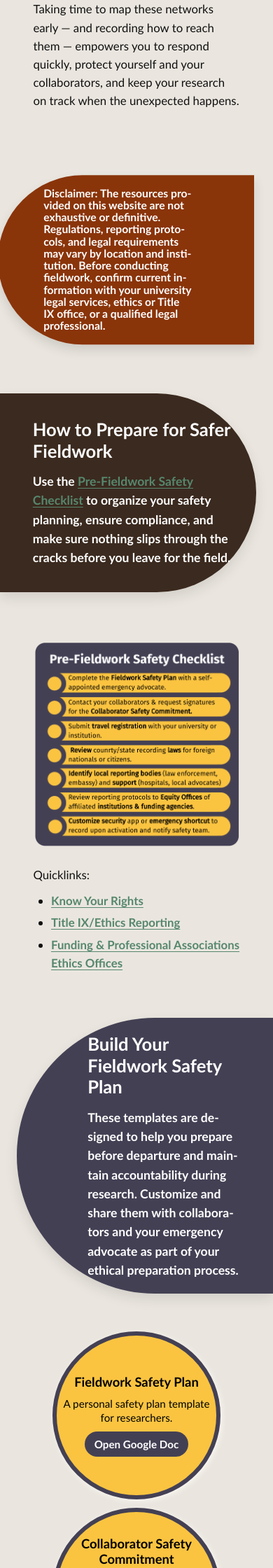
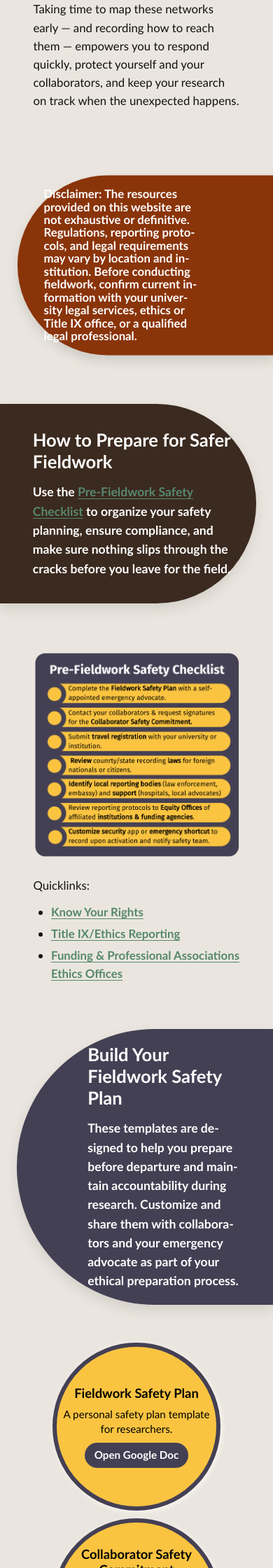
Before and after one commit to AnthroSafetyWarrior/GoldenTrowelProject, a Jekyll site: the page built from _pages/preparing.html, in a window 390 px wide. Shown: the part 1413-3653 px from the top of the page at 70% size. Built offline with Jekyll 4.4.1, drawn with Linux system fonts in a browser that asks for light colours.

Commit message:
updating name

```diff
--- a/_layouts/default.html
+++ b/_layouts/default.html
@@ -805,31 +805,24 @@ body { overflow-x: visible; }    /* allow abspos ::before to render */
   }
 }
 
-/* Phone-only: make right-clipped disclaimer wrap sooner and sit
-   farther from the curve */
+/* Phone-only: keep the pill flush to the right, but wrap earlier */
 @media (max-width: 560px){
+  /* DO NOT change the section padding */
 
-  /* a little more room on the curve side of the section */
-  .disclaimer-wrap{
-    /* extra right gutter near the clip curve */
-    padding-right: max(var(--page-pad-inline), clamp(56px, 20vw, 120px));
-    padding-left:  var(--page-pad-inline);
-  }
+  .pillhead.pill--clip-right.pill--disclaimer{
+    /* compact pill */
+    --pillhead-pad-y: clamp(1.05em, 3.6vw, 1.3em);
+    --pillhead-pad-x: clamp(0.9em, 3.6vw, 1.2em);
 
-  /* tighten the pillhead itself */
-  .pillhead.pill--clip-right.pill--disclaimer{
-    /* smaller, denser pill */
-    --pillhead-pad-y: clamp(1.1em, 3.6vw, 1.4em);
-    --pillhead-pad-x: clamp(0.9em, 3.8vw, 1.2em);
-
-    /* earlier line wrapping */
-    max-inline-size: clamp(30ch, 78vw, 38ch);
-
-    /* friendlier phone text */
-    font-size: clamp(0.98rem, 3.5vw, 1.05rem);
+    /* wrap sooner */
+    max-inline-size: clamp(28ch, 76vw, 36ch);
     text-wrap: pretty;
     overflow-wrap: anywhere;
     hyphens: auto;
+
+    /* add a private buffer on the curve side without shifting the pill */
+    padding-right: calc(var(--pillhead-pad-x) + clamp(32px, 12vw, 72px));
+    margin-right:  calc(-1 * clamp(32px, 12vw, 72px));
   }
 }
 
```
